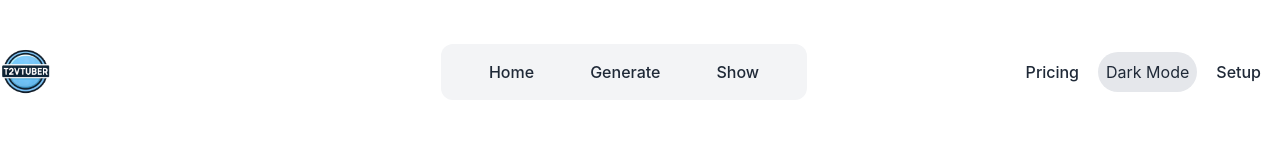
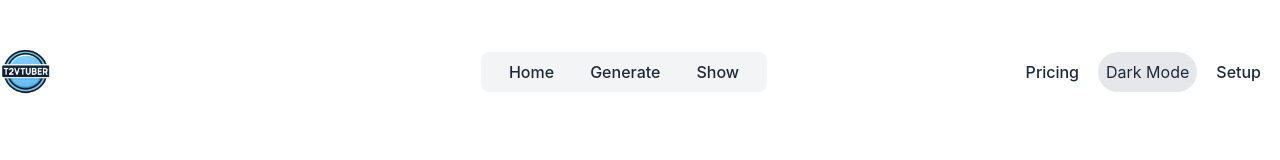
Before and after one commit to FacialStylization/Face-Stylization-App, a Vue app: page / in a window 1280 px wide. Shown: the top 160 px of the page. Built offline with nearby package versions, Linux system fonts and the light colour scheme.

Commit message:
refactor: Update NavBar layout and styling

```diff
--- a/src/components/NavBar.vue
+++ b/src/components/NavBar.vue
@@ -25,12 +25,12 @@ const emit = defineEmits<{
 
     <!-- Middle Navigation Links -->
     <div
-      class="absolute left-1/2 transform -translate-x-1/2 flex space-x-2 bg-gray-100 dark:bg-gray-800 p-1 flex-row items-center align-center py-2 px-6 !rounded-xl dark:text-white text-black"
+      class="absolute left-1/2 transform -translate-x-1/2 flex space-x-1 bg-gray-100 dark:bg-gray-800 py-1 px-3 rounded-lg dark:text-white text-black"
     >
       <router-link
         to="/home"
         :class="[
-          'flex flex-row items-center py-2 px-6 text-gray-800 dark:text-gray-300 dark:bg-gray-800 font-medium !rounded-xl',
+          'py-1 px-4 text-gray-800 dark:text-gray-300 font-medium rounded-lg transition-colors duration-200',
           currentRoute === '/home' ? 'bg-gray-300 text-black dark:bg-gray-500' : ''
         ]"
         >Home</router-link
@@ -38,16 +38,16 @@ const emit = defineEmits<{
       <router-link
         to="/generate"
         :class="[
-          'flex flex-row items-center py-2 px-6 text-gray-800 dark:text-gray-300 dark:bg-gray-800 font-medium !rounded-xl',
-          currentRoute === '/generate' ? 'bg-gray-200 text-black dark:bg-gray-500' : ''
+          'py-1 px-4 text-gray-800 dark:text-gray-300 font-medium rounded-lg transition-colors duration-200',
+          currentRoute === '/generate' ? 'bg-gray-300 text-black dark:bg-gray-500' : ''
         ]"
         >Generate</router-link
       >
       <router-link
         to="/show"
         :class="[
-          'flex flex-row items-center py-2 px-6 text-gray-800 dark:text-gray-300 dark:bg-gray-800 font-medium !rounded-xl',
-          currentRoute === '/show' ? 'bg-gray-200 text-black dark:bg-gray-500' : ''
+          'py-1 px-4 text-gray-800 dark:text-gray-300 font-medium rounded-lg transition-colors duration-200',
+          currentRoute === '/show' ? 'bg-gray-300 text-black dark:bg-gray-500' : ''
         ]"
         >Show</router-link
       >
@@ -57,7 +57,7 @@ const emit = defineEmits<{
     <div class="flex items-center space-x-4">
       <router-link
         to="/pricing"
-        class="text-gray-800 dark:text-gray-300 hover:text-black dark:hover:text-white font-medium"
+        class="text-gray-800 dark:text-gray-300 hover:text-green-500 font-medium"
         >Pricing</router-link
       >
       <!-- Theme Toggle Button -->
@@ -69,7 +69,7 @@ const emit = defineEmits<{
       </button>
       <router-link
         to="/setup"
-        class="text-gray-800 dark:text-gray-300 hover:text-black dark:hover:text-white font-medium"
+        class="text-gray-800 dark:text-gray-300 hover:text-green-500 font-medium"
         >Setup</router-link
       >
     </div>
```
